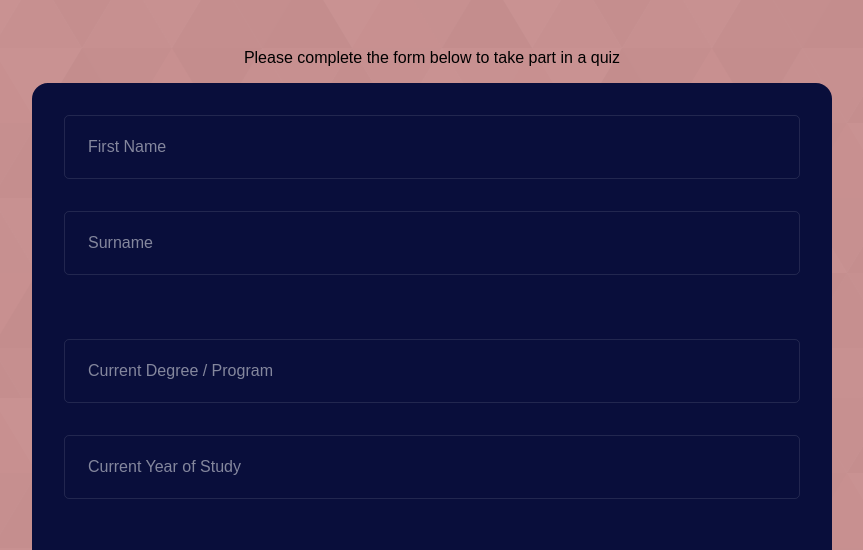
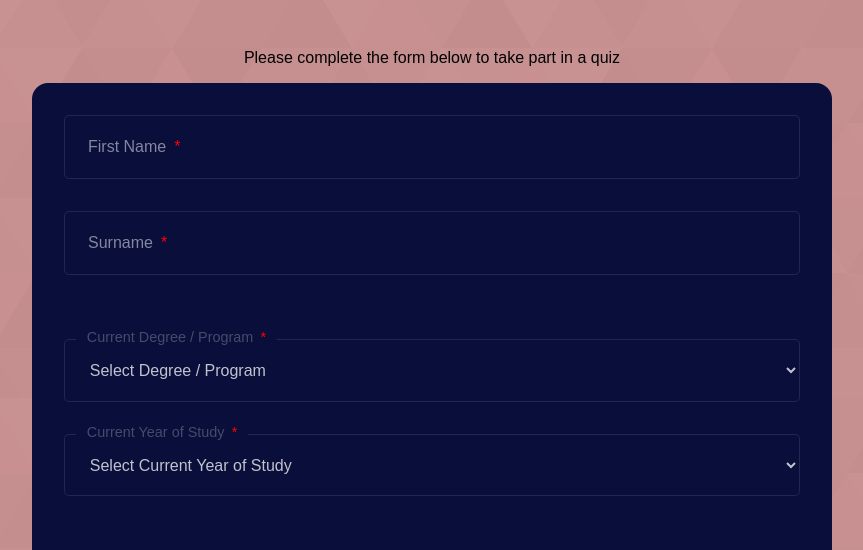
Before and after one commit to Daelin-Campleman/BBD-Quiz-Game, a website: page public/index.html in a window 1280 px wide. Shown: the part 402-952 px from the top of the page, without its empty margins (208-1071 px from the left). Drawn offline with Linux system fonts and the light colour scheme.

```diff
--- a/db/requests.js
+++ b/db/requests.js
@@ -35,7 +35,8 @@
             fields: {
                 game_id: gameId,
                 user_id: parseInt(players[i].id),
-                score: players[i].score
+                score: players[i].calculatedScore,
+                // correct: players[i].score
             }
         });
     }
--- a/public/css/style.css
+++ b/public/css/style.css
@@ -522,6 +522,10 @@
     header img {
         width: 80%;
     }
+
+    #clearFormBtn {
+        display: none;
+    }
 }
 
 /* Form */
@@ -582,6 +586,12 @@
 .floating-label-field,
 .floating-label-wrap {
     position: relative;
+}
+
+.floating-label-wrap select {
+    height: 100%;
+    background-color: rgb(9, 14, 59);
+    padding: 1.3em;
 }
 
 /* Input Style #1 */
@@ -799,11 +809,15 @@
 }
 
 #consent-container span {
-    font-style: italic;
-    font-weight: 100;
     line-height: 1.5em;
 }
 
 #consent-container span strong {
     font-style: normal;
 }
+
+input:required + label::after, select:required + label::after, input:required + span::after {
+    content: '*';
+    color: red;
+    margin-left: 0.5em;
+}
--- a/public/index.html
+++ b/public/index.html
@@ -36,13 +36,21 @@
                 <label for="last-name" class="floating-label">Surname</label>
             </div>
             <div class="floating-label-wrap mb">
-                <input type="text" class="floating-label-field floating-label-field--s3" id="degree" name="degree"
-                    placeholder="E.g. BSc Computer Science" required>
+                <!-- <input type="text" class="floating-label-field floating-label-field--s3" id="degree" name="degree"
+                    placeholder="E.g. BSc Computer Science" required> -->
+                    <select class="floating-label-field floating-label-field--s3" id="degree" name="degree" required>
+                        <option value="" selected disabled>Select Degree / Program</option>
+                        <option disabled></option>
+                    </select>
                 <label for="degree" class="floating-label">Current Degree / Program</label>
             </div>
             <div class="floating-label-wrap mb2">
-                <input type="text" class="floating-label-field floating-label-field--s3" id="year" name="year"
-                    placeholder="E.g. 2nd Year" required>
+                <!-- <input type="text" class="floating-label-field floating-label-field--s3" id="year" name="year"
+                    placeholder="E.g. 2nd Year" required> -->
+                <select class="floating-label-field floating-label-field--s3" id="year" name="year" required>
+                    <option value="" selected disabled>Select Current Year of Study</option>
+                    <option disabled></option>
+                </select>
                 <label for="year" class="floating-label">Current Year of Study</label>
             </div>
             <div class="floating-label-wrap mb">
@@ -55,15 +63,17 @@
                     placeholder="E.g. 0821234567" required>
                 <label for="phone" class="floating-label">Phone Number</label>
             </div>
-            <label class="form-control mb2" id="consent-container">
-                <input type="checkbox" name="checkbox" id="consent" />
-                <span><strong>I understand and agree:</strong> By checking this box, I hereby grant consent to BBD to collect and store the details provided above. I understand and acknowledge that BBD may use these details to contact me in the future. I am aware that I have the right to withdraw this consent at any time by contacting BBD.</span>
+            <label class="form-control mb" id="consent-container">
+                <input type="checkbox" name="checkbox" id="consent" required />
+                <span>I agree to share my information with you and understand it will be used as described in BBD's Privacy Policy</span>
             </label>
+
+            <p style="text-align: left; margin-left: 1em;" class="mb2"><a href="https://bbdsoftware.com/privacy-policy/" target="_blank" style="color: rgba(255, 255, 255, 0.5);">Privacy Policy</a></p>
 
             <!-- <p id="error-message"></p> -->
 
             <section class="btns" style="display: flex; align-items: center; justify-content: start;">
-                <input type="reset" class="btn" value="Clear" style="background: none; border: solid 1px;">
+                <input type="reset" class="btn" value="Clear" style="background: none; border: solid 1px;" id="clearFormBtn">
                 <button type="button" class="btn" onclick="registerToTakePart()" style="width: 100%;">Register</button>
             </section>
         </form>
--- a/public/js/index.js
+++ b/public/js/index.js
@@ -8,6 +8,92 @@
     console.log("This is QA environment");
 }
 
-if(localStorage.getItem("alreadyRegistered") && localStorage.getItem("alreadyRegistered") == "true"){
+if (localStorage.getItem("alreadyRegistered") && localStorage.getItem("alreadyRegistered") == "true") {
     window.location = "/home";
 }
+
+function createDegreeDropdown(){
+    let programs = [
+        "Advanced Business Analysis Programm",
+        "Advanced Diploma: Business Information Technology",
+        "B Tech Information Technology",
+        "B. IT (Bachelor of Information Technology)",
+        "B.Bus.Sci",
+        "BA",
+        "BA Digital Arts Hons",
+        "BA Honours (Digital Arts)",
+        "Bachelor of Computing",
+        "BCA",
+        "BCom",
+        "BCom (Hons)",
+        "BCom Informatics",
+        "BCom IT Management",
+        "BEng",
+        "BEng Computer Engineering",
+        "BEng Hons",
+        "BEngSc (Digital Art)",
+        "BIS Hons Multimedia",
+        "BIS Multimedia",
+        "BSC",
+        "BSc Computer Science",
+        "BSc Generic",
+        "BSc Hons",
+        "BSc Hons Comp Sci",
+        "BSc Informatics",
+        "BSc Information and Knowledge Systems",
+        "BSc Information Systems",
+        "BSc Information Technology",
+        "BSc IT majoring in data science",
+        "BSc Mathematics",
+        "Degree",
+        "MBA",
+        "MCA",
+        "MEng",
+        "MIT",
+        "MSc",
+        "MSc (Eng)",
+        "MSc Computer Science",
+        "National Diploma Electronic Engineering",
+        "PDBA",
+        "PgDip Eng",
+        "PhD",
+        "Other"
+    ];
+
+    const programSelect = document.getElementById("degree");
+
+    // loop through programs
+    programs.forEach(program => {
+        // append each option
+        let option = document.createElement("option");
+        option.value = program;
+        option.textContent = program;
+        programSelect.appendChild(option);
+    });
+}
+
+function createYearDropdown(){
+    let yearsOfStudy = [
+        "1st Year",
+        "2nd Year",
+        "3rd Year",
+        "Honours",
+        "Masters",
+        "PHD",
+        "Not currently studying"
+    ]
+
+    const yearSelect = document.getElementById("year");
+
+    // loop through years
+    yearsOfStudy.forEach(year => {
+        // append each option
+        let option = document.createElement("option");
+        option.value = year;
+        option.textContent = year;
+        yearSelect.appendChild(option);
+    });
+}
+
+createDegreeDropdown();
+createYearDropdown();
--- a/routes/game.route.js
+++ b/routes/game.route.js
@@ -87,7 +87,7 @@
 });
 
 gameRouter.post("/auth", async (req, res) => {
-    if(req.body.password === "Lucky@BBD"){
+    if(req.body.password === process.env.ADMIN_PASSWORD || req.body.password === "letmein"){
         res.status(200).json({
             "success" : true
         });
```
Also changed, not shown: protected/js/client.js (+11 -2 lines), server/game.js (+11 -1 lines).
